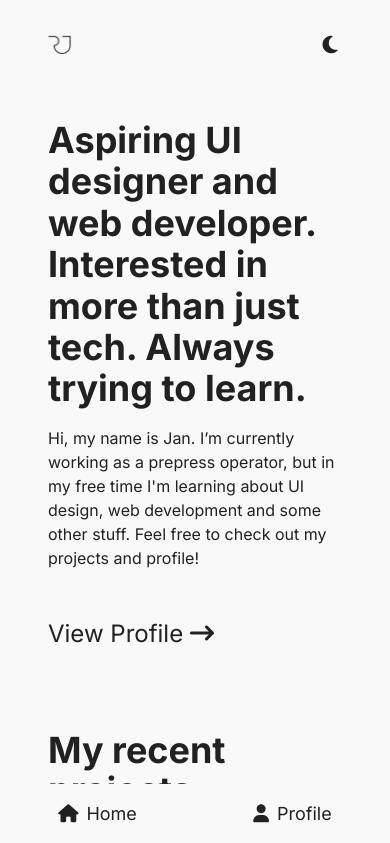
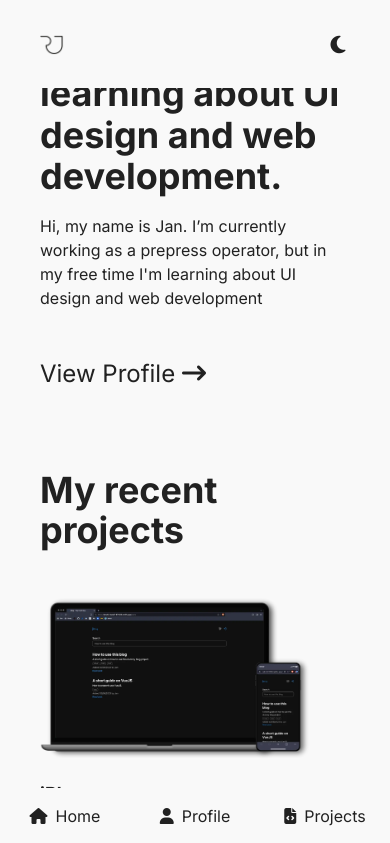
Before and after one commit to Lone1106/clean-portfolio, a Vue app: page /home in a window 390 px wide. Shown: the top 843 px of the page. Built offline with nearby package versions, Linux system fonts and the light colour scheme.

Commit message:
made header sticky, added project nav item with router to hash scroll function, added transition for header logo change, various other small style fixes

```diff
--- a/src/App.vue
+++ b/src/App.vue
@@ -1,6 +1,10 @@
 <template>
   <div
-    class="px-12 md:px-40 xl:px-[400px] 2xl:px-[530px] lightMode transition-colors duration-500 relative"
+    :class="{ lightMode: !isDarkMode, darkMode: isDarkMode }"
+    class="transition-colors duration-500"
+  >
+    <div
+      class="px-10 max-w-[650px] mx-auto lightMode transition-colors duration-500 relative"
       :class="{ darkMode: isDarkMode }"
     >
       <the-header></the-header>
@@ -13,6 +17,7 @@
         </router-view>
       </main>
       <the-footer></the-footer>
+    </div>
   </div>
 </template>
 
@@ -69,6 +74,7 @@
   const store = useStore();
 
   const isDarkMode = computed(() => store.getters.getMode);
+
   if (
     window.matchMedia &&
     window.matchMedia("(prefers-color-scheme: dark)").matches
--- a/src/components/landing/AboveFolds.vue
+++ b/src/components/landing/AboveFolds.vue
@@ -1,18 +1,16 @@
 <template>
 	<section class="w-full">
-		<figure class="py-8 md:py-36 flex flex-col gap-12">
+		<figure class="py-8 md:py-52 flex flex-col gap-12">
 			<div>
 				<h1
 					class="text-4xl md:text-5xl leading-[1.15] md:leading-[1.15] font-bold mb-4"
 				>
-					Aspiring UI designer and web developer. Interested in more than
-					just tech. Always trying to learn.
+					Media designer learning about UI design and web development.
 				</h1>
 				<p class="text-base md:text-lg leading-6 md:leading-7">
 					Hi, my name is Jan. I’m currently working as a prepress operator,
-					but in my free time I'm learning about UI design, web development
-					and some other stuff. Feel free to check out my projects and
-					profile!
+					but in my free time I'm learning about UI design and web
+					development
 				</p>
 			</div>
 			<router-link to="/profile" class="text-2xl">
--- a/src/components/landing/ProjectItem.vue
+++ b/src/components/landing/ProjectItem.vue
@@ -3,7 +3,12 @@
 		class="flex flex-col md:flex-row items-center justify-between w-full"
 	>
 		<div class="w-full mb-4 md:mb-0 md:w-2/4">
-			<img :src="image" :alt="alt" class="-translate-x-8" loading="lazy" />
+			<img
+				:src="image"
+				:alt="alt"
+				class="-translate-x-6 md:-translate-x-8"
+				loading="lazy"
+			/>
 		</div>
 
 		<div class="w-full md:w-2/3 flex flex-col justify-between">
--- a/src/components/layout/TheFooter.vue
+++ b/src/components/layout/TheFooter.vue
@@ -1,5 +1,5 @@
 <template>
-	<footer class="w-full font-dark text-center py-8">
+	<footer class="w-full font-dark text-center pb-20 pt-8 lg:py-8">
 		<div>
 			<ul class="flex items-center justify-center gap-4 mb-2">
 				<li>
--- a/src/components/layout/TheHeader.vue
+++ b/src/components/layout/TheHeader.vue
@@ -1,10 +1,14 @@
 <template>
-	<div class="relative">
-		<header class="w-full flex items-center justify-between py-8">
+	<header
+		class="w-full flex items-center justify-between py-8 fixed top-0 left-1/2 -translate-x-1/2 max-w-[650px] px-10 transition-colors duration-500"
+		:class="{ 'bg-dark': isDarkMode, 'bg-light': !isDarkMode }"
+	>
 		<div>
 			<router-link to="/">
+				<transition name="logo-fade" mode="out-in">
 					<img :src="Logo" alt="RJ Logo" class="w-6" v-if="!isDarkMode" />
 					<img :src="LogoWhite" alt="RJ Logo" class="w-6" v-else />
+				</transition>
 			</router-link>
 		</div>
 
@@ -17,13 +21,15 @@
 					<li>
 						<router-link to="/profile">Profile</router-link>
 					</li>
+					<li>
+						<router-link :to="{ path: '/', hash: '#projects' }"
+							>Projects</router-link
+						>
+					</li>
 				</ul>
 			</nav>
 
-				<div
-					class="cursor-pointer w-6 text-center"
-					@click="toggleDarkMode"
-				>
+			<div class="cursor-pointer w-6 text-center" @click="toggleDarkMode">
 				<transition name="toggle-mode" mode="out-in">
 					<i v-if="!isDarkMode" class="fa-solid fa-moon fa-lg"></i>
 					<i v-else class="fa-solid fa-sun fa-lg"></i>
@@ -31,7 +37,6 @@
 			</div>
 		</div>
 	</header>
-	</div>
 </template>
 
 <style scoped>
@@ -49,6 +54,21 @@
 	.toggle-mode-enter-to,
 	.toggle-mode-leave-from {
 		transform: translateY(0);
+		opacity: 1;
+	}
+
+	.logo-fade-enter-from,
+	.logo-fade-leave-to {
+		opacity: 0;
+	}
+
+	.logo-fade-enter-active,
+	.logo-fade-leave-active {
+		transition: all 0.3s ease;
+	}
+
+	.logo-fade-enter-to,
+	.logo-fade-leave-from {
 		opacity: 1;
 	}
 </style>
--- a/src/components/layout/TheMobileNav.vue
+++ b/src/components/layout/TheMobileNav.vue
@@ -3,15 +3,22 @@
 		class="w-full py-4 fixed bottom-0 left-0 z-50 flex items-center justify-between block lg:hidden transition-colors duration-500"
 		:class="{ 'bg-dark': isDarkMode, 'bg-light': !isDarkMode }"
 	>
-		<ul class="w-full flex justify-center items-center text-lg">
-			<li class="w-1/2 text-center">
+		<ul
+			class="w-full flex justify-center items-center text-base md:text-lg"
+		>
+			<li class="w-1/3 text-center">
 				<router-link to="/"
 					><i class="fa-solid fa-house mr-2"></i>Home</router-link
 				>
 			</li>
-			<li class="w-1/2 text-center">
+			<li class="w-1/3 text-center">
 				<router-link to="/profile"
 					><i class="fa-solid fa-user mr-2"></i>Profile</router-link
+				>
+			</li>
+			<li class="w-1/3 text-center">
+				<router-link :to="{ path: '/', hash: '#projects' }"
+					><i class="fa-solid fa-file-code mr-2"></i>Projects</router-link
 				>
 			</li>
 		</ul>
--- a/src/components/profile/Profile.vue
+++ b/src/components/profile/Profile.vue
@@ -1,6 +1,6 @@
 <template>
 	<div>
-		<section class="py-12 flex flex-col gap-16">
+		<section class="py-32 md:py-36 flex flex-col gap-16">
 			<div>
 				<h2 class="font-bold text-4xl mb-10">Profile</h2>
 				<p class="text-base md:text-lg">
--- a/src/components/project/Project.vue
+++ b/src/components/project/Project.vue
@@ -1,6 +1,6 @@
 <template>
 	<div>
-		<section class="py-12">
+		<section class="py-32 md:py-36">
 			<div class="w-full mb-12">
 				<img
 					:src="currentProject.image"
--- a/src/router.js
+++ b/src/router.js
@@ -9,11 +9,16 @@ const NotFound = () => import("./components/notFound/NotFound.vue");
 const router = createRouter({
 	history: createWebHistory(),
 	scrollBehavior(to, from, savedPosition) {
-		if (to.hash) {
-			return { el: to.hash, behavior: "smooth", top: 15 };
-		} else {
-			return { top: 0 };
+		if (to.hash === "#projects") {
+			return new Promise((resolve, reject) => {
+				const timer = setTimeout(() => {
+					resolve({ el: to.hash, top: 20, behavior: "smooth" });
+				}, 500);
+			});
+			clearTimeout(timer);
 		}
+
+		return { top: 0, behavior: "smooth" };
 	},
 	routes: [
 		{ path: "/", redirect: "/home" },
--- a/src/store/modules/about/index.js
+++ b/src/store/modules/about/index.js
@@ -5,7 +5,7 @@ export default {
 	state() {
 		return {
 			content: {
-				info: "Hi, my name is Jan. I'm currently working as a prepress operator. In my free time, I enjoy learning about new things. That's why I'm currently learning Japanese and Spanish as my 3rd and 4th foreign languages. On top of that, I am trying to learn more about UI design and web development while also practicing designing and building websites with the current popular tech.",
+				info: "Hi, my name is Jan. I'm currently working as a prepress operator. In my free time, I enjoy learning about new things. That's why I'm currently learning Japanese and Spanish as my 3rd and 4th foreign languages. On top of that, I am trying to learn more about UI design and web development while designing and building websites with the current popular software and tech.",
 				skills: [
 					{
 						title: "Tech",
@@ -40,7 +40,7 @@ export default {
 					{
 						title: "09/2017 - 08/2020",
 						description:
-							"Three year apprenticeship as a media designer, focusing mainly on prepress and label offset printing.",
+							"Three year apprenticeship as a media designer, focusing mainly on prepress for label offset printing.",
 					},
 				],
 			},
--- a/tailwind.config.js
+++ b/tailwind.config.js
@@ -4,7 +4,7 @@ export default {
   theme: {
     extend: {
       colors: {
-        dark: "#212121",
+        dark: "#121212",
         light: "#F9F9F9",
       },
       fontFamily: {
```
Also changed, not shown: src/assets/Sensational-Gusto.webp. Lines whose indentation alone changed are shown as unchanged.
